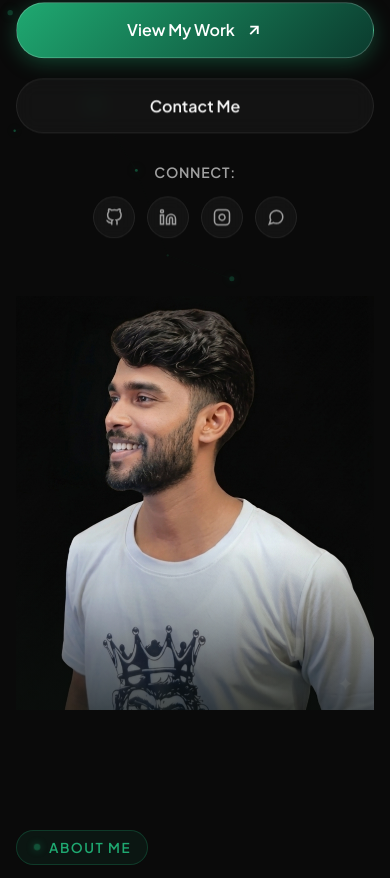
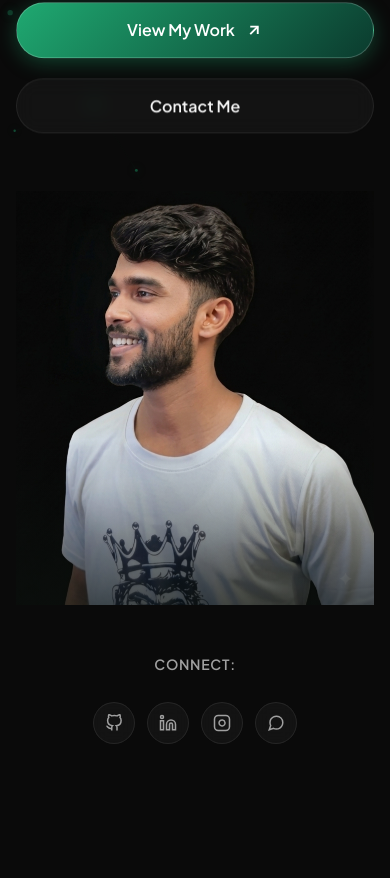
Before and after one commit to avmansoor2000/WebDev.Kerala, a plain HTML site: page index.html in a window 390 px wide. Shown: the part 432-1310 px from the top of the page. Drawn offline with Linux system fonts and the light colour scheme.

Commit message:
socialmedia-updated

```diff
--- a/css/style.css
+++ b/css/style.css
@@ -598,7 +598,7 @@ ul {
   display: flex;
   align-items: center;
   gap: 16px;
-  margin-top: 28px;
+  /* margin-top: 28px; */
 }
 
 .hero-social-label {
@@ -1676,3 +1676,52 @@ canvas {
     right: -150px;
   }
 }
+
+
+
+
+
+
+
+
+
+
+/* =========================================
+   SOCIAL LINKS RESPONSIVE VISIBILITY
+   ========================================= */
+
+/* Desktop */
+.hero-social-desktop {
+    display: flex;
+}
+
+.hero-social-mobile {
+    display: none;
+}
+
+
+/* Tablet + Mobile */
+@media (max-width: 1024px) {
+
+    .hero-social-desktop {
+        display: none !important;
+    }
+
+    .hero-social-mobile {
+        display: flex !important;
+        flex-direction: column;
+        align-items: center;
+        justify-content: center;
+        width: 100%;
+        /* margin-top: 30px; */
+        margin-bottom: 30px;
+    }
+
+    .hero-social-mobile .social-icons-wrap {
+        display: flex;
+        justify-content: center;
+        align-items: center;
+        gap: 12px;
+        margin-top: 14px;
+    }
+}
--- a/index.html
+++ b/index.html
@@ -118,33 +118,51 @@
               </a>
             </div>
 
-            <div class="hero-social-links fade-up delay-4">
+           <!-- Desktop Social Links -->
+<div class="hero-social-links hero-social-desktop fade-up delay-4">
   <span class="hero-social-label">Connect:</span>
+
   <div class="social-icons-wrap">
     <a href="https://github.com" target="_blank" aria-label="GitHub" class="hero-social-icon">
-                  <svg width="18" height="18" viewBox="0 0 24 24" fill="none" stroke="currentColor" stroke-width="2">
-                    <path
-                      d="M9 19c-5 1.5-5-2.5-7-3m14 6v-3.87a3.37 3.37 0 0 0-.94-2.61c3.14-.35 6.44-1.54 6.44-7A5.44 5.44 0 0 0 20 4.77 5.07 5.07 0 0 0 19.91 1S18.73.65 16 2.48a13.38 13.38 0 0 0-7 0C6.27.65 5.09 1 5.09 1A5.07 5.07 0 0 0 5 4.77a5.44 5.44 0 0 0-1.5 3.78c0 5.42 3.3 6.61 6.44 7A3.37 3.37 0 0 0 9 18.13V22" />
+      <!-- GitHub SVG -->
+      <svg width="18" height="18" viewBox="0 0 24 24" fill="none"
+        stroke="currentColor" stroke-width="2">
+        <path d="M9 19c-5 1.5-5-2.5-7-3m14 6v-3.87a3.37 3.37 0 0 0-.94-2.61
+        c3.14-.35 6.44-1.54 6.44-7A5.44 5.44 0 0 0 20 4.77
+        5.07 5.07 0 0 0 19.91 1S18.73.65 16 2.48a13.38 13.38
+        0 0 0-7 0C6.27.65 5.09 1 5.09 1A5.07 5.07 0 0 0
+        5 4.77a5.44 5.44 0 0 0-1.5 3.78c0 5.42 3.3 6.61
+        6.44 7A3.37 3.37 0 0 0 9 18.13V22" />
       </svg>
     </a>
+
     <a href="https://linkedin.com" target="_blank" aria-label="LinkedIn" class="hero-social-icon">
-                  <svg width="18" height="18" viewBox="0 0 24 24" fill="none" stroke="currentColor" stroke-width="2">
-                    <path d="M16 8a6 6 0 0 1 6 6v7h-4v-7a2 2 0 0 0-2-2 2 2 0 0 0-2 2v7h-4v-7a6 6 0 0 1 6-6z" />
+      <svg width="18" height="18" viewBox="0 0 24 24" fill="none"
+        stroke="currentColor" stroke-width="2">
+        <path d="M16 8a6 6 0 0 1 6 6v7h-4v-7a2 2 0 0 0-2-2
+        2 2 0 0 0-2 2v7h-4v-7a6 6 0 0 1 6-6z" />
         <rect x="2" y="9" width="4" height="12" />
         <circle cx="4" cy="4" r="2" />
       </svg>
     </a>
+
     <a href="https://instagram.com" target="_blank" aria-label="Instagram" class="hero-social-icon">
-                  <svg width="18" height="18" viewBox="0 0 24 24" fill="none" stroke="currentColor" stroke-width="2">
+      <svg width="18" height="18" viewBox="0 0 24 24" fill="none"
+        stroke="currentColor" stroke-width="2">
         <rect x="2" y="2" width="20" height="20" rx="5" ry="5" />
         <path d="M16 11.37A4 4 0 1 1 12.63 8 4 4 0 0 1 16 11.37z" />
         <line x1="17.5" y1="6.5" x2="17.51" y2="6.5" />
       </svg>
     </a>
+
     <a href="https://wa.me/910000000000" target="_blank" aria-label="WhatsApp" class="hero-social-icon">
-                  <svg width="18" height="18" viewBox="0 0 24 24" fill="none" stroke="currentColor" stroke-width="2">
-                    <path
-                      d="M21 11.5a8.38 8.38 0 0 1-.9 3.8 8.5 8.5 0 0 1-7.6 4.7 8.38 8.38 0 0 1-3.8-.9L3 21l1.9-5.7a8.38 8.38 0 0 1-.9-3.8 8.5 8.5 0 0 1 4.7-7.6 8.38 8.38 0 0 1 3.8-.9h.5a8.48 8.48 0 0 1 8 8v.5z" />
+      <svg width="18" height="18" viewBox="0 0 24 24" fill="none"
+        stroke="currentColor" stroke-width="2">
+        <path d="M21 11.5a8.38 8.38 0 0 1-.9 3.8
+        8.5 8.5 0 0 1-7.6 4.7 8.38 8.38 0 0 1-3.8-.9L3 21
+        l1.9-5.7a8.38 8.38 0 0 1-.9-3.8
+        8.5 8.5 0 0 1 4.7-7.6 8.38 8.38 0 0 1
+        3.8-.9h.5a8.48 8.48 0 0 1 8 8v.5z" />
       </svg>
     </a>
   </div>
@@ -153,7 +171,7 @@
 
           <!-- Hero Profile Image Showcase -->
           <div class="hero-visual fade-in">
-            <!-- <div class="hero-image-card"> -->
+            <!-- <div class="hero-image-card">8 -->
               <!-- <div class="hero-image-frame"> -->
                 <img src="assets/images/profile_1.png" alt="Mohamed Mansoor - Freelance Web Developer"
                   class="hero-profile-img" id="heroProfileImg">
@@ -176,6 +194,62 @@
               <span>Lightning Fast Speed (95+ Lighthouse)</span>
             </div> -->
           </div>
+
+
+
+
+ <!-- Mobile & Tablet Social Links -->
+<div class="hero-social-links hero-social-mobile fade-up delay-4">
+  <span class="hero-social-label">Connect:</span>
+
+  <div class="social-icons-wrap">
+    <a href="https://github.com" target="_blank" aria-label="GitHub" class="hero-social-icon">
+      <svg width="18" height="18" viewBox="0 0 24 24" fill="none"
+        stroke="currentColor" stroke-width="2">
+        <path d="M9 19c-5 1.5-5-2.5-7-3m14 6v-3.87a3.37 3.37 0 0 0-.94-2.61
+        c3.14-.35 6.44-1.54 6.44-7A5.44 5.44 0 0 0 20 4.77
+        5.07 5.07 0 0 0 19.91 1S18.73.65 16 2.48a13.38 13.38
+        0 0 0-7 0C6.27.65 5.09 1 5.09 1A5.07 5.07 0 0 0
+        5 4.77a5.44 5.44 0 0 0-1.5 3.78c0 5.42 3.3 6.61
+        6.44 7A3.37 3.37 0 0 0 9 18.13V22" />
+      </svg>
+    </a>
+
+    <a href="https://linkedin.com" target="_blank" aria-label="LinkedIn" class="hero-social-icon">
+      <svg width="18" height="18" viewBox="0 0 24 24" fill="none"
+        stroke="currentColor" stroke-width="2">
+        <path d="M16 8a6 6 0 0 1 6 6v7h-4v-7a2 2 0 0 0-2-2
+        2 2 0 0 0-2 2v7h-4v-7a6 6 0 0 1 6-6z" />
+        <rect x="2" y="9" width="4" height="12" />
+        <circle cx="4" cy="4" r="2" />
+      </svg>
+    </a>
+
+    <a href="https://instagram.com" target="_blank" aria-label="Instagram" class="hero-social-icon">
+      <svg width="18" height="18" viewBox="0 0 24 24" fill="none"
+        stroke="currentColor" stroke-width="2">
+        <rect x="2" y="2" width="20" height="20" rx="5" ry="5" />
+        <path d="M16 11.37A4 4 0 1 1 12.63 8 4 4 0 0 1 16 11.37z" />
+        <line x1="17.5" y1="6.5" x2="17.51" y2="6.5" />
+      </svg>
+    </a>
+
+    <a href="https://wa.me/910000000000" target="_blank" aria-label="WhatsApp" class="hero-social-icon">
+      <svg width="18" height="18" viewBox="0 0 24 24" fill="none"
+        stroke="currentColor" stroke-width="2">
+        <path d="M21 11.5a8.38 8.38 0 0 1-.9 3.8
+        8.5 8.5 0 0 1-7.6 4.7 8.38 8.38 0 0 1-3.8-.9L3 21
+        l1.9-5.7a8.38 8.38 0 0 1-.9-3.8
+        8.5 8.5 0 0 1 4.7-7.6 8.38 8.38 0 0 1
+        3.8-.9h.5a8.48 8.48 0 0 1 8 8v.5z" />
+      </svg>
+    </a>
+  </div>
+</div>
+
+
+
+
 
         </div>
       </div>
```
Also changed, not shown: assets/images/profile_2.png (added). Lines whose indentation alone changed are shown as unchanged.
